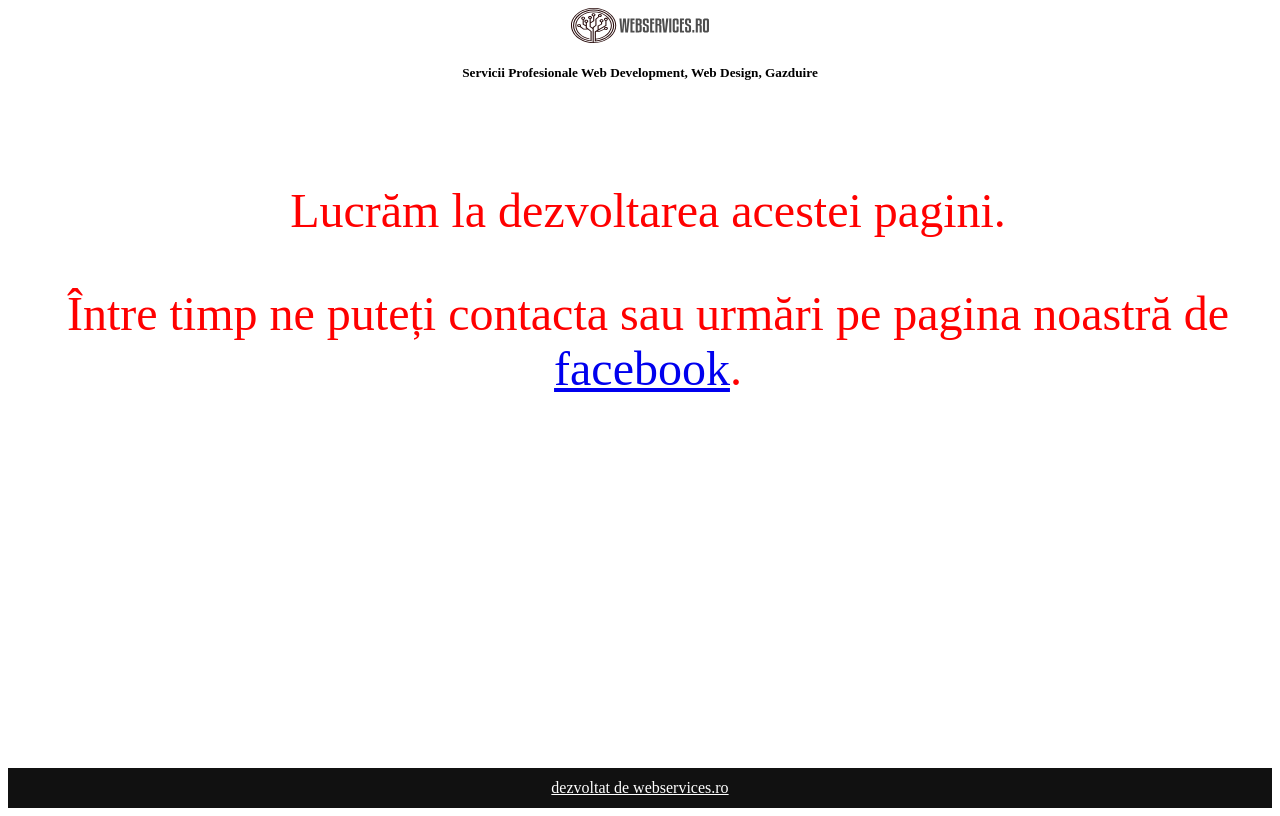
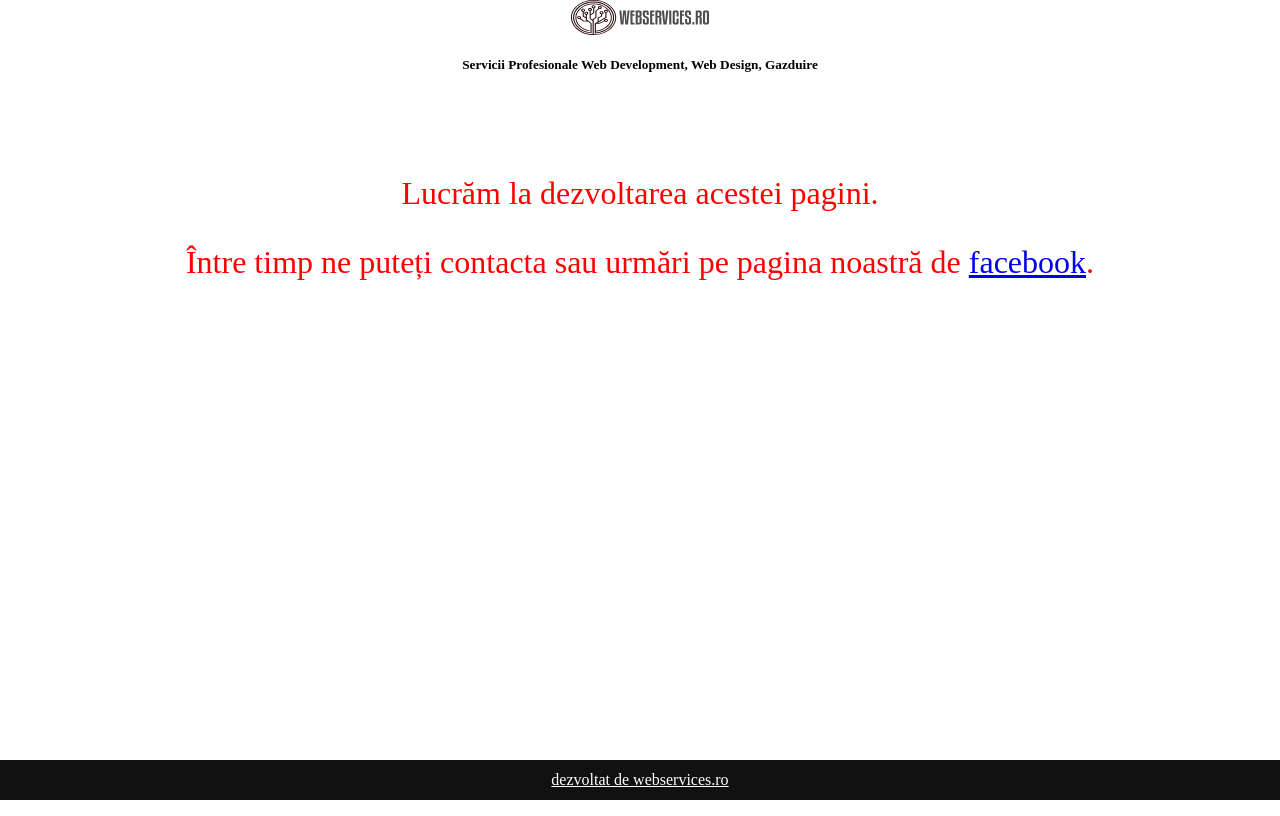
Before and after one commit to alexbran8/webservices, a Next.js app: page / in a window 1280 px wide. Built offline with nearby package versions, Linux system fonts and the light colour scheme.

Commit message:
padding update

```diff
--- a/pages/index.css
+++ b/pages/index.css
@@ -3,11 +3,12 @@
     border: 2px solid red;
     margin-left: 200px;
     margin-right: 200px;
-    text-alingment: center;
+
 }
 .logo-container{
     display: grid;
     place-items:center;
+    text-alingment: center;
 }
 
 .logo-container h1 {
@@ -15,20 +16,22 @@
 }
 
 
-
-
+  main h5 {
+    text-align:center;
+  }
 
 body{
     /* background: linear-gradient(#e66465, #9198e5); */
     /* min-height: 100vh; */
     display: flex;
     flex-direction: column;
+    margin: 1vh 1vh 1vh 1vh;
 }
 main {
     display: flex;
     flex-direction: column;
     height: 100vh;
-    padding: 1vh 1vh 1vh 1vh;
+
   }
 
   article {
@@ -83,7 +86,7 @@ footer p{
     margin-top: 10vh;
     top: 50%; left: 0;
     transform: translate(calc(50vw - 50%));
-    font-size: 3rem;
+    font-size: 2rem;
     color: red;
     text-align:center;
     tranform: rotate(+30deg)
```
